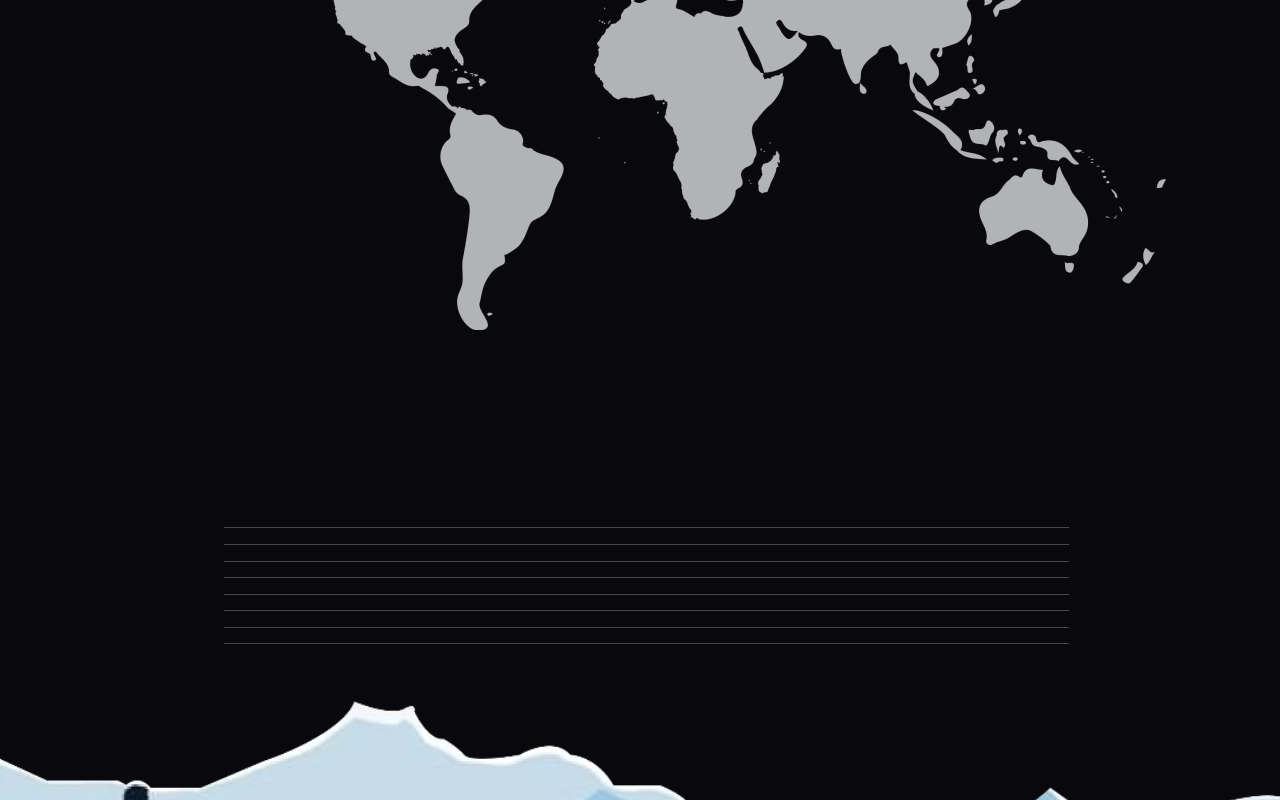
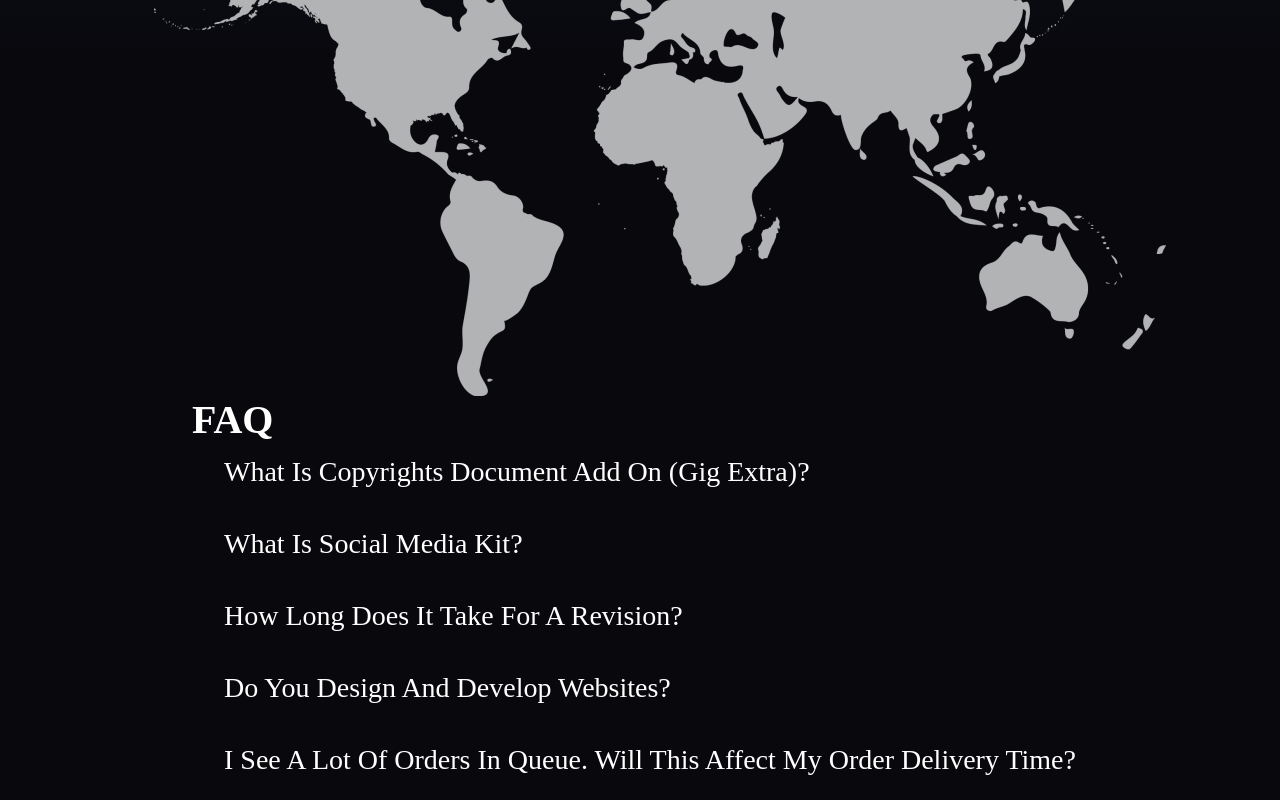
Before and after one commit to yogitabhargava02/GreatGeeks, a React (Create React App) app in the folder GreatGeeks/: page /LogoAndVisual in a window 1280 px wide. Shown: the part 2000-2800 px from the top of the page. Built offline with nearby package versions, Linux system fonts and the light colour scheme.

Commit message:
changed Logoandvisual page

```diff
--- a/GreatGeeks/src/Components/LogoAndVisual.js/LogoAndVisual.css
+++ b/GreatGeeks/src/Components/LogoAndVisual.js/LogoAndVisual.css
@@ -39,13 +39,14 @@ h2 {
 }
 .faq-container {
   margin-left: 15%;
+  margin-bottom: 50%;
 
-  margin-top: 20%;
+  /* margin-top: 20%; */
 }
 .faq-container,
 h6 {
   color: #fff;
-
+margin-bottom: 30px;
   font-family: Outfit;
   font-size: 28px;
   font-style: normal;
--- a/GreatGeeks/src/Components/LogoAndVisual.js/LogoAndVisual.js
+++ b/GreatGeeks/src/Components/LogoAndVisual.js/LogoAndVisual.js
@@ -164,17 +164,17 @@ High quality work
           FAQ
         </h5>
         </div>
-        <ul style={{ listStyleType: 'none', marginBottom:"-20%"}}>
+        <ul style={{ listStyleType: 'none'}}>
   <li><h6>What is Copyrights Document Add on (gig extra)?</h6>
-  <hr className="faqline"/>
+
             </li>
-  <li><h6>What is Social Media Kit?</h6> <hr className="faqline"/></li>
-  <li><h6>How long does it take for a revision?</h6> <hr className="faqline"/></li>
-  <li><h6>Do you design and develop websites?</h6> <hr className="faqline"/></li>
-  <li><h6>I see a lot of orders in queue. Will this affect my order delivery time?</h6> <hr className="faqline"/></li>
-  <li><h6>What is vector and source file?</h6> <hr className="faqline"/></li>
-  <li><h6>What is a revision?</h6> <hr className="faqline"/></li>
-  <li><h6>How is the premium package beneficial?</h6> <hr className="faqline"/></li>
+  <li><h6>What is Social Media Kit?</h6> </li>
+  <li><h6>How long does it take for a revision?</h6> </li>
+  <li><h6>Do you design and develop websites?</h6> </li>
+  <li><h6>I see a lot of orders in queue. Will this affect my order delivery time?</h6></li>
+  <li><h6>What is vector and source file?</h6> </li>
+  <li><h6>What is a revision?</h6> </li>
+  <li><h6>How is the premium package beneficial?</h6></li>
 </ul>
 
       </div>
```
